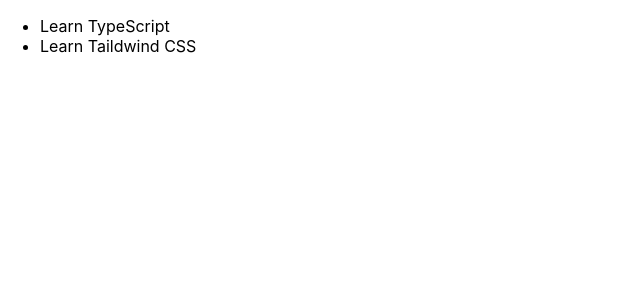
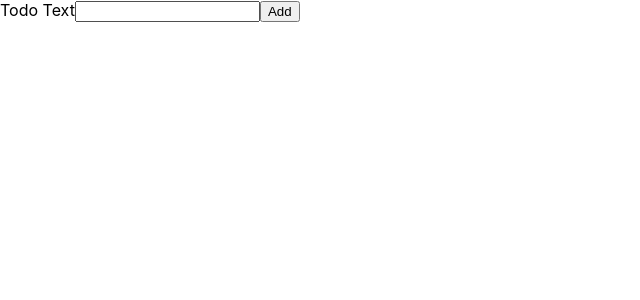
Before and after one commit to aniiaham/to-do-list.ts, a React (Create React App) app: page / in a window 1280 px wide. Shown: the top 300 px of the page, without its empty margins (0-640 px from the left). Built offline with nearby package versions, Linux system fonts and the light colour scheme; the HTML template or start-up script is replaced by a standard one.

Commit message:
finished working on todo files

```diff
--- a/src/App.tsx
+++ b/src/App.tsx
@@ -1,10 +1,22 @@
+import { useState } from 'react';
+
+import NewTodo from './components/NewTodo';
 import Todos from './components/Todos';
 import Todo from './models/todo';
 
 function App() {
-  const todos = [new Todo('Learn TypeScript'), new Todo('Learn Taildwind CSS')];
+  const [todos, setTodos] = useState<Todo[]>([]);
+
+  const addTodoHandler = (todoText: string) => {
+    const newTodo = new Todo(todoText);
+
+    setTodos((prevTodo) => {
+      return prevTodo.concat(newTodo);
+    })
+  }
   return (
     <div>
+      <NewTodo onAddTodo={addTodoHandler}/>
       <Todos items={todos} />
     </div>
   );
--- /dev/null
+++ b/src/components/NewTodo.tsx
@@ -0,0 +1,28 @@
+import React from "react";
+
+import { useRef } from "react";
+
+const NewTodo: React.FC<{onAddTodo: (text: string) => void}> = (props) => {
+    const todoTextInputRef = useRef<HTMLInputElement>(null);
+
+    const submitHandler = (event: React.FormEvent) => {
+        event.preventDefault();
+
+        const enteredText = todoTextInputRef.current!.value;
+
+        if (enteredText.trim().length === 0) {
+            return;
+        }
+        props.onAddTodo(enteredText);
+    }
+
+  return (
+    <form onSubmit={submitHandler}>
+      <label htmlFor="text">Todo Text</label>
+      <input type="text" id="text" ref={todoTextInputRef}/>
+      <button>Add</button>
+    </form>
+  );
+};
+
+export default NewTodo;
```
